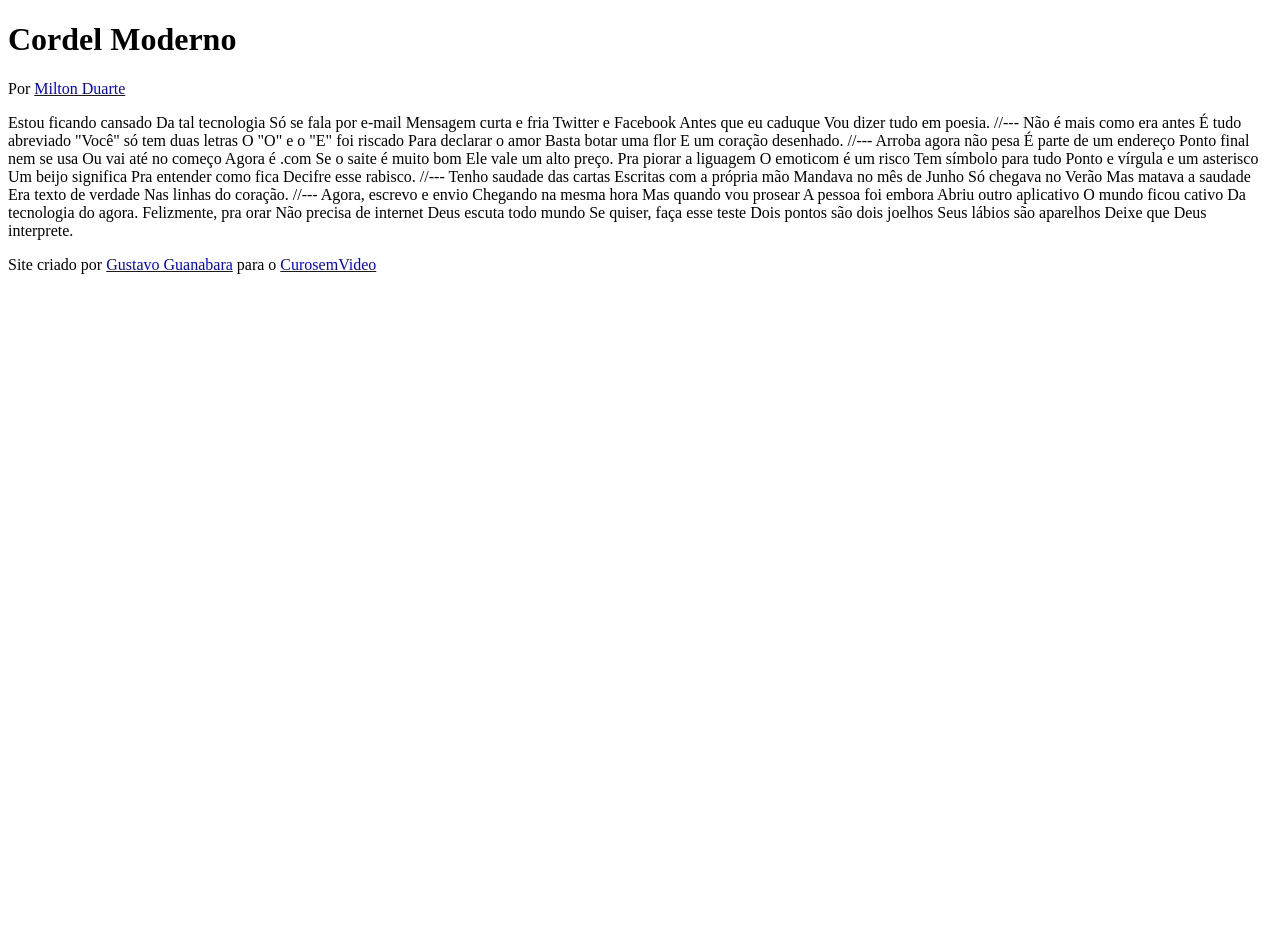
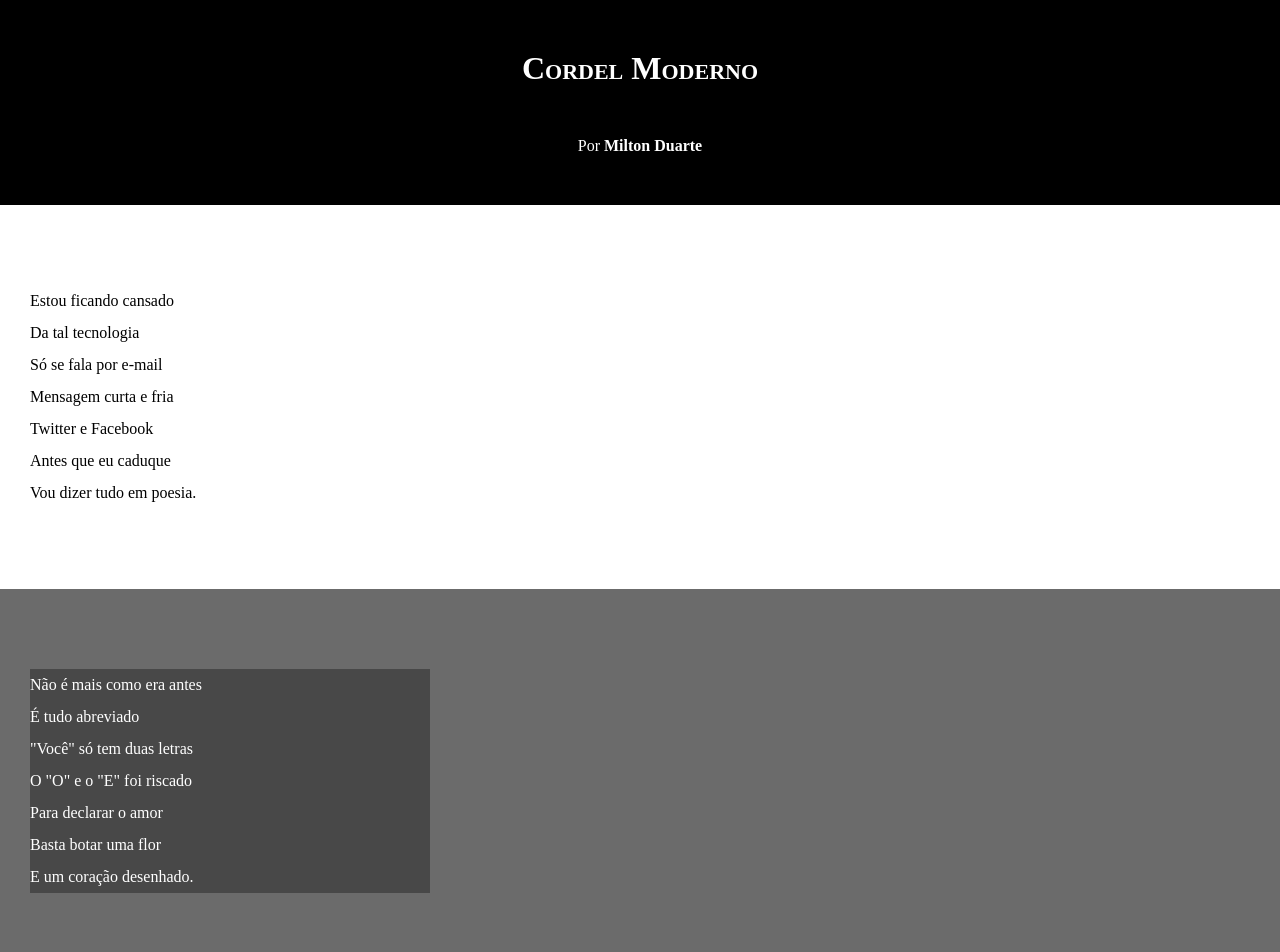
Before and after one commit to pedromeneguzzi/html-css, a plain HTML site: page desafios/d012/index.html in a window 1280 px wide. Shown: the top 952 px of the page. Before the commit the page ends 800 px from the top, so only its background shows below. Drawn offline with Linux system fonts and the light colour scheme.

Commit message:
atualizei estilos dos textos e blocos

```diff
--- /dev/null
+++ b/desafios/d012/estilo/style.css
@@ -0,0 +1,69 @@
+@charset "UTF8";
+
+* {
+    margin: 0px;
+    padding: 0px;
+}
+
+html, body {
+    min-width: 100vh;
+    background-color: darkgray;
+
+}
+
+header {
+    background-color: black;
+    color: white;
+    text-align: center;
+}
+
+header > h1 {
+    padding: 50px;
+    font-variant: small-caps;
+
+}
+
+header > p {
+    padding-bottom: 50px;
+}
+
+header a, footer a {
+    color: white;
+    text-decoration: none;
+    font-weight: bolder;
+}
+
+header a:hover, footer a:hover {
+    text-decoration: underline;
+
+}
+
+section {
+    padding-top: 10vh;
+    padding-bottom: 10vh;
+    line-height: 2em;
+    padding-left: 30px;
+}
+
+section.normal {
+    background-color: white;
+    color: black;
+}
+
+section.imagem {
+    background-color: rgba(0, 0, 0, 0.37);
+    color: white;
+
+}
+
+section.imagem > p {
+    width: 400px;
+    background-color: rgba(0, 0, 0, 0.329);
+}
+
+footer {
+    background-color: black;
+    color: white;
+    text-align: center;
+    padding: 10px;
+}
--- a/desafios/d012/index.html
+++ b/desafios/d012/index.html
@@ -4,6 +4,7 @@
     <meta charset="UTF-8">
     <meta name="viewport" content="width=device-width, initial-scale=1.0">
     <title>Cordel Moderno</title>
+    <link rel="stylesheet" href="estilo/style.css">
 </head>
 <body>
     <header>
@@ -15,69 +16,89 @@
         </p>
     </header>
 
-    Estou ficando cansado
-    Da tal tecnologia
-    Só se fala por e-mail
-    Mensagem curta e fria
-    Twitter e Facebook
-    Antes que eu caduque
-    Vou dizer tudo em poesia.
+    <section class="normal">
+        <p>
+            Estou ficando cansado <br>
+            Da tal tecnologia <br>
+            Só se fala por e-mail <br>
+            Mensagem curta e fria <br>
+            Twitter e Facebook <br>
+            Antes que eu caduque <br>
+            Vou dizer tudo em poesia.
+        </p>
+    </section>
 
-    //---
+    <section class="imagem">
+        <p>
+            Não é mais como era antes <br>
+            É tudo abreviado <br>
+            "Você" só tem duas letras <br>
+            O "O" e o "E" foi riscado <br>
+            Para declarar o amor <br>
+            Basta botar uma flor <br>
+            E um coração desenhado.
+        </p>
+    </section>
 
-    Não é mais como era antes
-    É tudo abreviado
-    "Você" só tem duas letras
-    O "O" e o "E" foi riscado
-    Para declarar o amor
-    Basta botar uma flor
-    E um coração desenhado.
+    <section class="normal">
 
-    //---
+        <p>
+            Arroba agora não pesa <br>
+            É parte de um endereço <br>
+            Ponto final nem se usa <br>
+            Ou vai até no começo <br>
+            Agora é .com <br>
+            Se o saite é muito bom <br>
+            Ele vale um alto preço.
+        </p>
 
-    Arroba agora não pesa
-    É parte de um endereço
-    Ponto final nem se usa
-    Ou vai até no começo
-    Agora é .com
-    Se o saite é muito bom
-    Ele vale um alto preço.
+        <p>
+            Pra piorar a liguagem <br>
+            O emoticom é um risco <br>
+            Tem símbolo para tudo <br>
+            Ponto e vírgula e um asterisco <br>
+            Um beijo significa <br>
+            Pra entender como fica <br>
+            Decifre esse rabisco.
+        </p>
 
-    Pra piorar a liguagem
-    O emoticom é um risco
-    Tem símbolo para tudo
-    Ponto e vírgula e um asterisco
-    Um beijo significa
-    Pra entender como fica
-    Decifre esse rabisco.
+    </section>
 
-    //---
+    <section class="imagem">
+        <p>
+            Tenho saudade das cartas <br>
+            Escritas com a própria mão <br>
+            Mandava no mês de Junho <br>
+            Só chegava no Verão <br>
+            Mas matava a saudade <br>
+            Era texto de verdade <br>
+            Nas linhas do coração.
+        </p>
+    </section>
 
-    Tenho saudade das cartas
-    Escritas com a própria mão
-    Mandava no mês de Junho
-    Só chegava no Verão
-    Mas matava a saudade
-    Era texto de verdade
-    Nas linhas do coração.
+    <section class="normal">
 
-    //---
+        <p>
+            Agora, escrevo e envio <br>
+            Chegando na mesma hora <br>
+            Mas quando vou prosear <br>
+            A pessoa foi embora <br>
+            Abriu outro aplicativo <br>
+            O mundo ficou cativo <br>
+            Da tecnologia do agora.
+        </p>
 
-    Agora, escrevo e envio
-    Chegando na mesma hora
-    Mas quando vou prosear
-    A pessoa foi embora
-    Abriu outro aplicativo
-    O mundo ficou cativo
-    Da tecnologia do agora.
+        <p>
+            Felizmente, pra orar <br>
+            Não precisa de internet <br>
+            Deus escuta todo mundo <br>
+            Se quiser, faça esse teste <br>
+            Dois pontos são dois joelhos <br>
+            Seus lábios são aparelhos <br>
+            Deixe que Deus interprete.
+        </p>
 
-    Felizmente, pra orar
-    Não precisa de internet
-    Deus escuta todo mundo
-    Se quiser, faça esse teste
-    Dois pontos são dois joelhos
-    Seus lábios são aparelhos
-    Deixe que Deus interprete.
+    </section>
 
     <footer>
         <p>Site criado por <a href="https://gustavoguanabara.github.io" target="_blank">Gustavo Guanabara</a> para o <a href="https://www.cursoemvideo.com" target="_blank">CurosemVideo</a></p>
```
